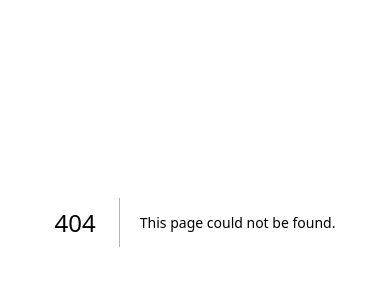
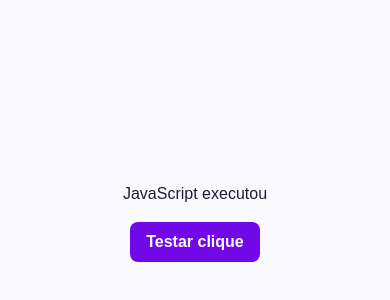
Before and after one commit to Natanas19/bandup, a Next.js app: page /debug-mobile in a window 390 px wide. Before the commit this address had no page. Shown: the part 200-500 px from the top of the page. Built offline with nearby package versions, Linux system fonts and the light colour scheme.

Commit message:
test: adiciona pagina de diagnostico mobile

```diff
--- /dev/null
+++ b/src/app/debug-mobile/page.tsx
@@ -0,0 +1,26 @@
+"use client";
+
+import { useEffect, useState } from "react";
+
+export default function DebugMobilePage() {
+  const [status, setStatus] = useState("JavaScript ainda não executou");
+  const [clickWorked, setClickWorked] = useState(false);
+
+  useEffect(() => {
+    setStatus("JavaScript executou");
+  }, []);
+
+  return (
+    <main className="flex min-h-screen flex-col items-center justify-center gap-4 p-6 text-center">
+      <p role="status">{status}</p>
+      <button
+        type="button"
+        onClick={() => setClickWorked(true)}
+        className="rounded-lg bg-violet-700 px-4 py-2 font-semibold text-white"
+      >
+        Testar clique
+      </button>
+      {clickWorked && <p>Clique funcionou</p>}
+    </main>
+  );
+}
```
